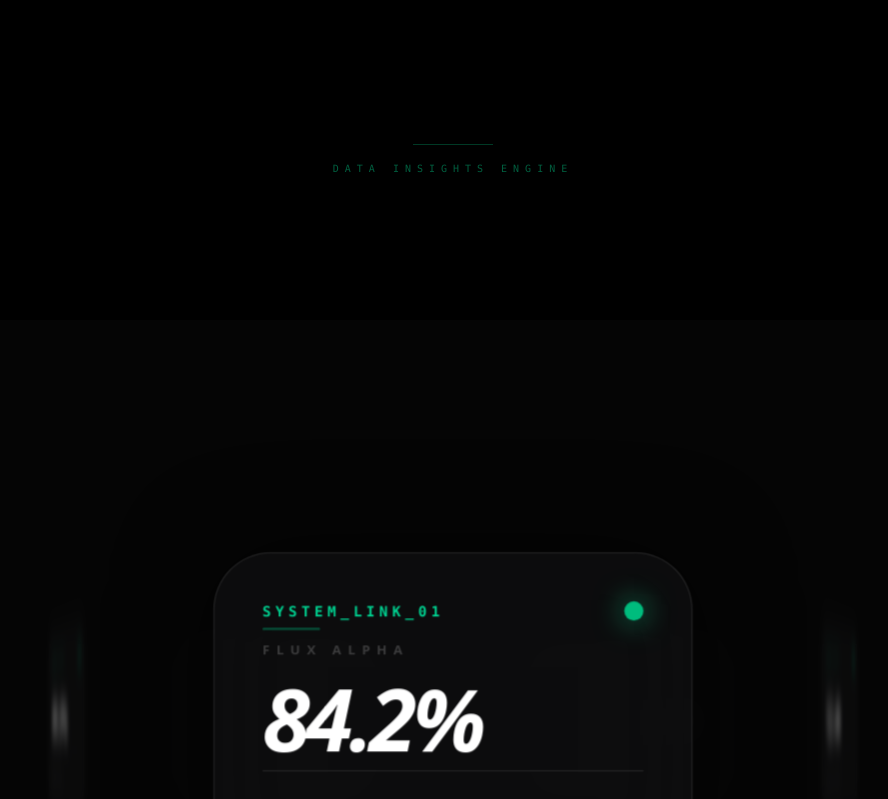
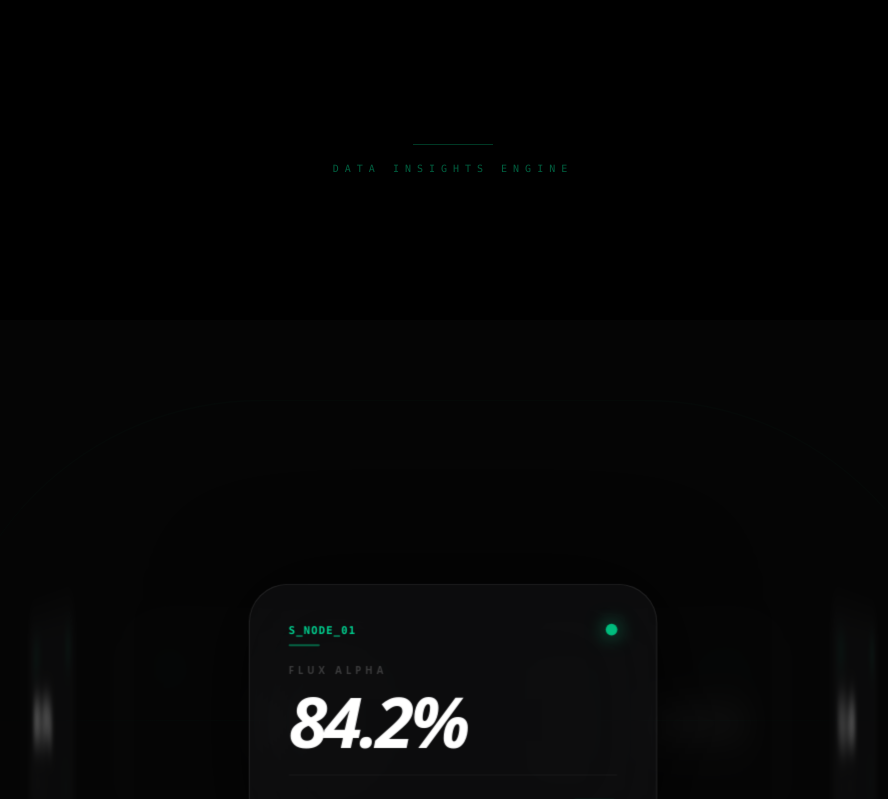
Before and after one commit to nonnzy7even7iete/nonnzytransformiumfullstackbundel, a Next.js app: page /logique-metier-serveur in a window 1280 px wide. Shown: the top 799 px of the page, without its empty margins (187-1075 px from the left). Built offline with nearby package versions, Linux system fonts and the light colour scheme.

Commit message:
Zy Bulding workflow

```diff
--- a/src/components/frontendkit/InsightCarousel.tsx
+++ b/src/components/frontendkit/InsightCarousel.tsx
@@ -1,6 +1,6 @@
 "use client";
 
-import React, { useState, useRef } from "react";
+import React, { useState, useEffect, useMemo } from "react";
 import {
   motion,
   useMotionValue,
@@ -10,20 +10,11 @@ import {
 } from "framer-motion";
 import { cn } from "@/lib/utils";
 
-// Interface pour les données
 interface InsightData {
   id: number;
   title: string;
   value: string;
   desc: string;
-}
-
-// Interface pour les Props (C'est ça qui fait taire VS Code)
-interface CardProps {
-  item: InsightData;
-  index: number;
-  total: number;
-  globalRotation: MotionValue<number>;
 }
 
 const DATA: InsightData[] = [
@@ -35,44 +26,73 @@ const DATA: InsightData[] = [
 ];
 
 export default function InsightCarousel() {
-  const dragX = useMotionValue(0);
+  // Coordonnées de rotation infinie
+  const rotateX = useMotionValue(0);
+  const rotateY = useMotionValue(0);
 
-  const rotationSpring = useSpring(dragX, {
-    stiffness: 35,
-    damping: 20,
-    mass: 1.5,
-  });
+  // Physique lourde pour une sensation Premium
+  const springConfig = { stiffness: 40, damping: 25, mass: 1.2 };
+  const smoothX = useSpring(rotateX, springConfig);
+  const smoothY = useSpring(rotateY, springConfig);
 
-  const rotation = useTransform(rotationSpring, (v) => v / 3.5);
+  // On détecte la taille de l'écran pour ajuster le Rayon et le Scale
+  const [screenSize, setScreenSize] = useState({ width: 1200, height: 800 });
+
+  useEffect(() => {
+    const handleResize = () =>
+      setScreenSize({ width: window.innerWidth, height: window.innerHeight });
+    window.addEventListener("resize", handleResize);
+    handleResize();
+    return () => window.removeEventListener("resize", handleResize);
+  }, []);
+
+  // Calcul dynamique du rayon : on veut que le carrousel occupe 40% de la largeur
+  const radius = useMemo(
+    () => Math.min(screenSize.width * 0.45, 600),
+    [screenSize]
+  );
+  const globalScale = useMemo(
+    () => Math.min(screenSize.width / 1400, 1),
+    [screenSize]
+  );
 
   return (
     <div className="relative h-screen w-full flex items-center justify-center bg-[#050505] overflow-hidden touch-none select-none">
-      <div
-        className="absolute inset-0 z-0 opacity-20 pointer-events-none"
-        style={{
-          backgroundImage: "radial-gradient(#10b981 0.5px, transparent 0.5px)",
-          backgroundSize: "40px 40px",
+      {/* HUD : Feedback visuel du mouvement */}
+      <div className="absolute inset-0 flex items-center justify-center pointer-events-none opacity-20">
+        <div
+          className="w-[80%] h-[80%] border border-emerald-500/10 rounded-full flex items-center justify-center"
+          style={{ perspective: "1000px" }}
+        >
+          <div className="w-full h-px bg-gradient-to-r from-transparent via-emerald-500/20 to-transparent" />
+        </div>
+      </div>
+
+      {/* ZONE DE CAPTURE 360° */}
+      <motion.div
+        drag
+        dragConstraints={{
+          left: -1000000,
+          right: 1000000,
+          top: -1000000,
+          bottom: 1000000,
         }}
-      />
-
-      <motion.div
-        drag="x"
-        dragConstraints={{ left: -1000000, right: 1000000 }}
-        dragElastic={0}
-        style={{ x: dragX }}
+        onDrag={(_, info) => {
+          rotateY.set(rotateY.get() + info.delta.x * 0.4);
+          rotateX.set(rotateX.get() - info.delta.y * 0.4);
+        }}
         className="absolute inset-0 z-[100] cursor-grab active:cursor-grabbing"
       />
 
-      <div
-        className="relative flex items-center justify-center"
-        style={{ perspective: "2500px" }}
-      >
+      <div className="relative" style={{ perspective: "2500px" }}>
         <motion.div
           style={{
-            rotateY: rotation,
+            rotateY: smoothY,
+            rotateX: smoothX,
+            scale: globalScale,
             transformStyle: "preserve-3d",
           }}
-          className="relative flex items-center justify-center w-[500px]"
+          className="relative flex items-center justify-center"
         >
           {DATA.map((item, i) => (
             <Card
@@ -80,75 +100,85 @@ export default function InsightCarousel() {
               item={item}
               index={i}
               total={DATA.length}
-              globalRotation={rotation}
+              radius={radius}
+              globalY={smoothY}
+              globalX={smoothX}
             />
           ))}
         </motion.div>
+      </div>
+
+      <div className="absolute bottom-10 font-mono text-[9px] tracking-[0.5em] text-emerald-500/30 uppercase">
+        Omnidirectional_Interface_Activated
       </div>
     </div>
   );
 }
 
-function Card({ item, index, total, globalRotation }: CardProps) {
+function Card({ item, index, total, radius, globalY, globalX }: any) {
   const angleStep = 360 / total;
   const initialAngle = index * angleStep;
-  const radius = 600;
 
-  const distanceToCenter = useTransform(globalRotation, (v) => {
-    const currentPos = (v + initialAngle) % 360;
-    const normalized = ((((currentPos + 180) % 360) + 360) % 360) - 180;
-    return Math.abs(normalized);
+  // Calcul du FOCUS OPTIQUE (Distance par rapport au centre du regard)
+  const distanceToCenter = useTransform([globalY, globalX], ([y, x]: any) => {
+    const currentAngle = (y + initialAngle) % 360;
+    const normalized = ((((currentAngle + 180) % 360) + 360) % 360) - 180;
+    // On prend en compte l'inclinaison X pour le flou
+    return Math.sqrt(Math.pow(normalized, 2) + Math.pow(x, 2) * 0.1);
   });
 
   const blur = useTransform(
     distanceToCenter,
-    [0, 20, 90],
-    ["blur(0px)", "blur(2px)", "blur(25px)"]
+    [0, 25, 100],
+    ["blur(0px)", "blur(2px)", "blur(30px)"]
   );
-  const opacity = useTransform(distanceToCenter, [0, 80, 150], [1, 0.4, 0]);
-  const scale = useTransform(distanceToCenter, [0, 90], [1.15, 0.75]);
-  const z = useTransform(distanceToCenter, [0, 90], [100, -200]);
+  const opacity = useTransform(distanceToCenter, [0, 90, 160], [1, 0.4, 0]);
+  const z = useTransform(distanceToCenter, [0, 90], [150, -300]);
 
   return (
     <motion.div
       style={{
         position: "absolute",
-        width: "400px",
+        width: "min(85vw, 420px)",
         height: "280px",
         transformStyle: "preserve-3d",
         rotateY: initialAngle,
-        transformOrigin: `center center -${radius}px` as any, // "as any" pour calmer VS Code sur le CSS 3D
+        transformOrigin: `center center -${radius}px` as any,
         filter: blur,
         opacity,
-        scale,
         z,
       }}
       className={cn(
-        "p-10 rounded-[48px] border border-white/10 flex flex-col justify-between",
-        "bg-zinc-900/40 backdrop-blur-[40px] shadow-[0_0_80px_rgba(0,0,0,0.6)]"
+        "p-10 rounded-[40px] border border-white/10 flex flex-col justify-between",
+        "bg-zinc-900/40 backdrop-blur-[50px] shadow-[0_0_100px_rgba(0,0,0,0.8)]"
       )}
     >
-      <div className="flex justify-between items-start z-10">
+      <div className="flex justify-between items-start">
         <div className="flex flex-col gap-1">
-          <span className="font-mono text-[12px] text-emerald-400 font-black tracking-[0.3em] uppercase">
-            System_Link_0{item.id}
+          <span className="font-mono text-[11px] text-emerald-400 font-black tracking-widest uppercase">
+            S_NODE_0{item.id}
           </span>
-          <div className="h-0.5 w-12 bg-emerald-500/40 rounded-full" />
+          <div className="h-0.5 w-8 bg-emerald-500/50 rounded-full" />
         </div>
-        <div className="h-4 w-4 rounded-full bg-emerald-500 shadow-[0_0_25px_#10b981]" />
+        <div className="h-3 w-3 rounded-full bg-emerald-500 shadow-[0_0_20px_#10b981]" />
       </div>
 
-      <div className="z-10">
-        <h3 className="text-white/20 text-[11px] uppercase tracking-[0.5em] font-bold mb-3">
+      <div className="my-4">
+        <h3 className="text-white/20 text-[10px] uppercase tracking-[0.4em] font-bold mb-2">
           {item.title}
         </h3>
-        <div className="text-7xl font-black italic text-white tracking-[-0.05em] leading-none">
+        <div className="text-[clamp(2.5rem,8vw,4.5rem)] font-black italic text-white tracking-tighter leading-none tabular-nums">
           {item.value}
         </div>
       </div>
 
-      <div className="flex items-center justify-between border-t border-white/10 pt-8 z-10 text-white/40">
-        {item.desc}
+      <div className="flex items-center justify-between border-t border-white/5 pt-6">
+        <p className="text-[10px] text-white/30 uppercase tracking-[0.2em] font-medium">
+          {item.desc}
+        </p>
+        <div className="text-[8px] font-mono text-emerald-500/40 px-2 py-0.5 border border-emerald-500/20 rounded">
+          ENC_V2
+        </div>
       </div>
     </motion.div>
   );
```
